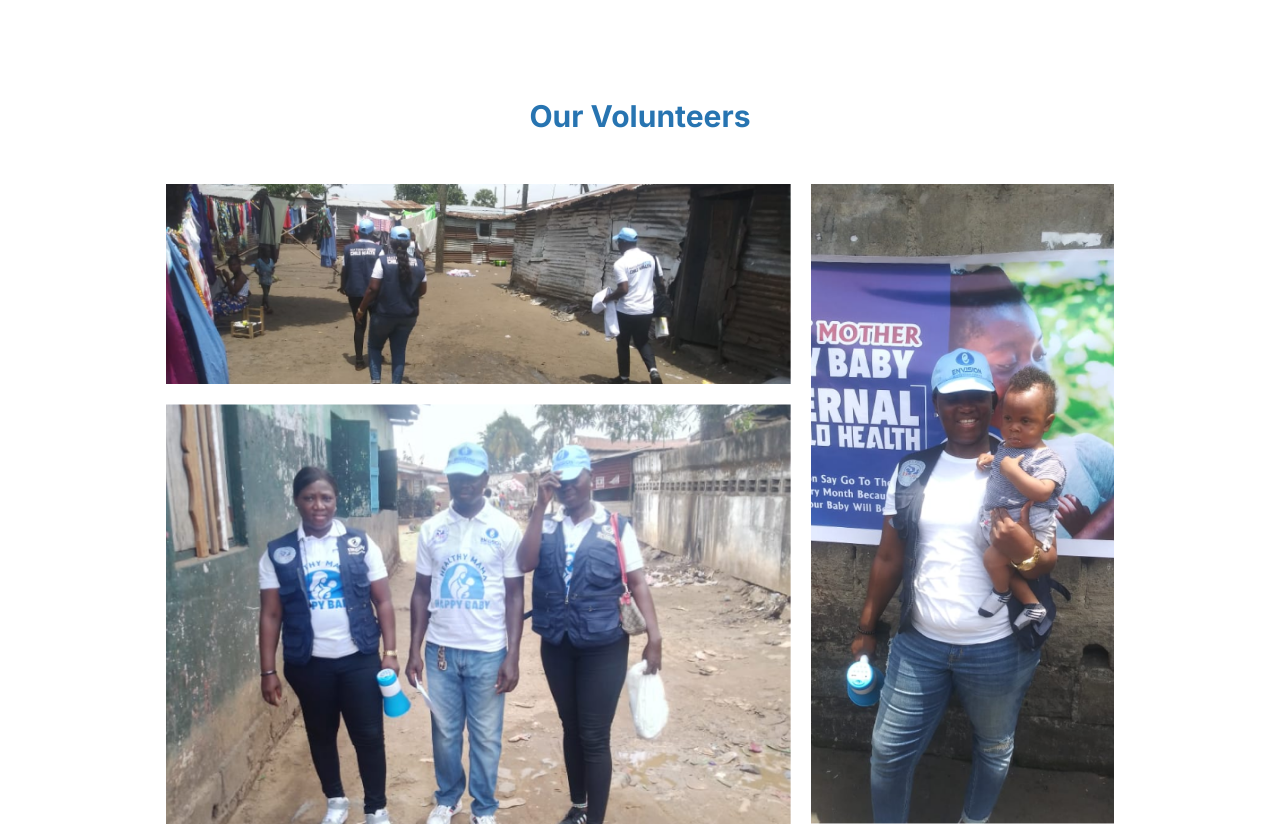
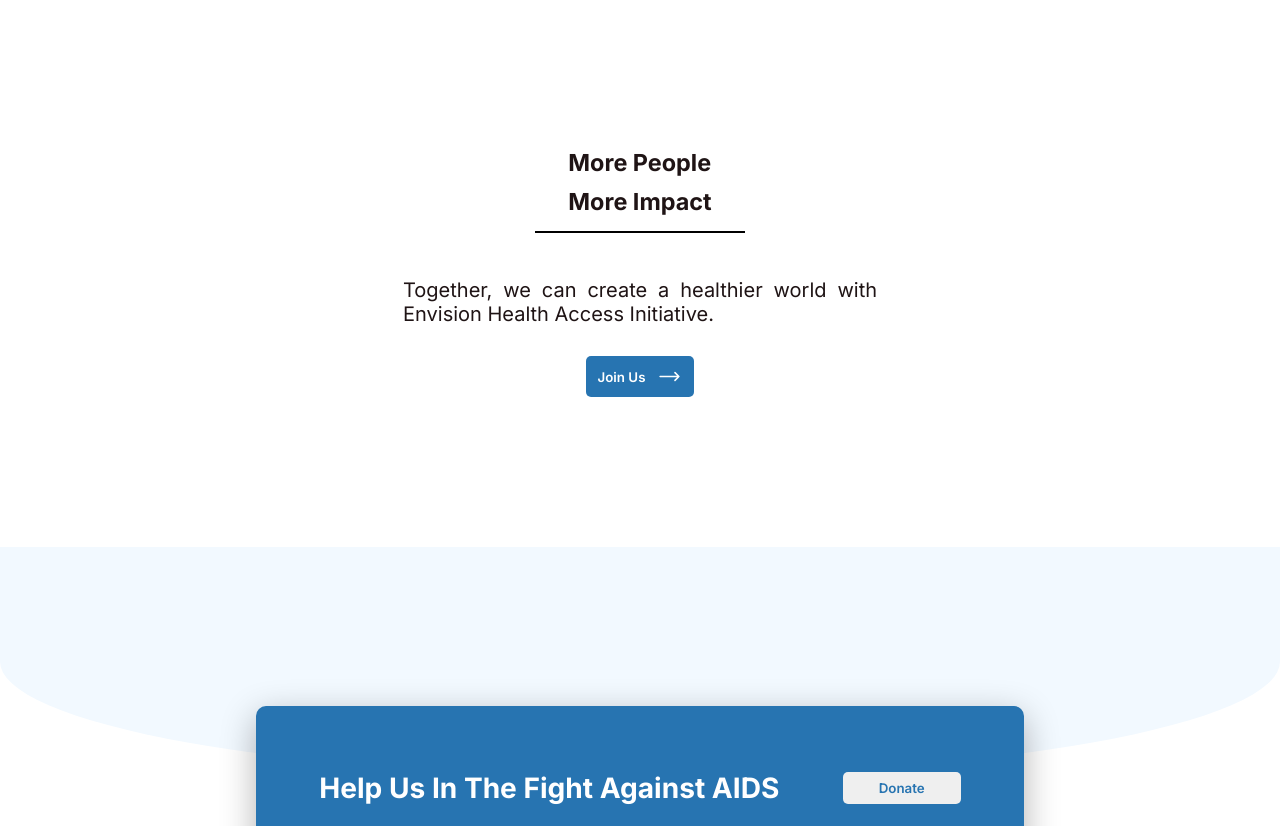
Before and after one commit to jusminpt/react-envision, a React (Create React App) app: page /getinvolved in a window 1280 px wide. Shown: the part 1727-2553 px from the top of the page. Built offline with nearby package versions, Linux system fonts and the light colour scheme.

Commit message:
Update whatwedo photo

```diff
--- a/src/pages/GetInvolved/GetInvolved.jsx
+++ b/src/pages/GetInvolved/GetInvolved.jsx
@@ -3,7 +3,7 @@ import bannerGetinvolved from "../../assets/img/banner-getinvolved.png";
 import { PageHero } from "../../components";
 import GetInvolvedCard from "../../components/GetInvolvedCard/GetInvolvedCard";
 import GetInvolvedEndCard from "../../components/GetInvolvedFlexCard/GetInvolvedEndCard";
-import GridCard from "../../components/GridCard/GridCard";
+// import GridCard from "../../components/GridCard/GridCard";
 import "./GetInvolved.scss";
 
 function GetInvolved() {
@@ -58,10 +58,11 @@ function GetInvolved() {
 
         {!isMobile ? (
           <>
-            <div className="volunteerPic__container">
+            {/* Volunteer picture section */}
+            {/* <div className="volunteerPic__container">
               <h2>Our Volunteers</h2>
               <GridCard />
-            </div>
+            </div> */}
             <div className="end-card">
               <GetInvolvedEndCard
                 textInputOne="More People"
```
Also changed, not shown: public/img/malawi1.png, public/img/usa1.png.
